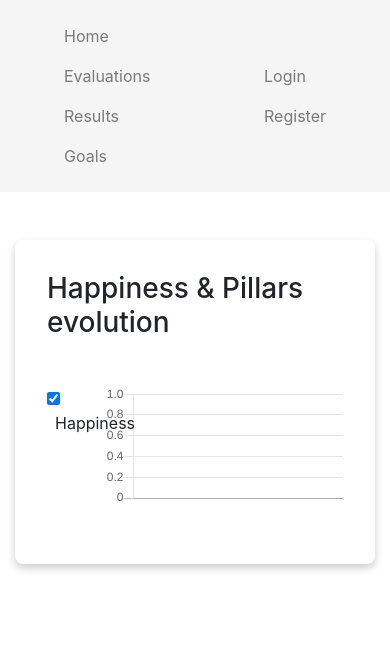
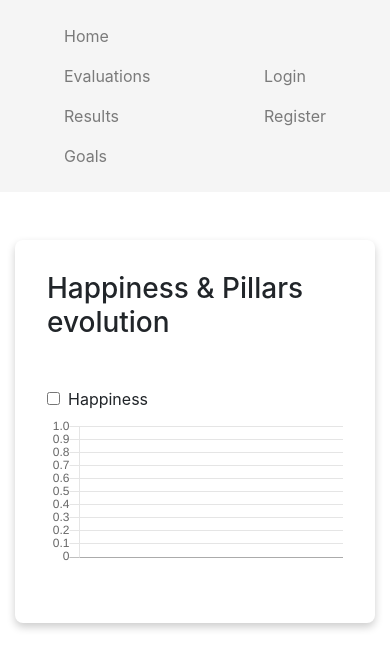
Before and after one commit to SilviuIordache/grow, a Vue app: page /detailedEvolution in a window 390 px wide. Shown: the top 668 px of the page. Built offline with nearby package versions, Linux system fonts and the light colour scheme; no server answers; the database is empty.

Commit message:
Responsiveness adjustment

```diff
--- a/src/views/DetailedEvolution.vue
+++ b/src/views/DetailedEvolution.vue
@@ -3,14 +3,15 @@
     .grow-card
       h3.mb-5 Happiness & Pillars evolution
       .row
-        .col-2
+        .col-12.col-lg-2
           .happiness-checkbox
-            input(type='checkbox' :checked="macarena" @click="macarena = !macarena")
+            input(type='checkbox')
             label.ml-2 Happiness
           .pillar-checkbox-container(v-for="(pillar, index) in pillars")
-            input(type='checkbox' :value="pillar.name" v-model="checkedPillars")
-            label.ml-2 {{ pillar.name }}
-        .col-10
+            .option-container.d-inline
+              input(type='checkbox' :value="pillar.id" v-model="checkedPillars")
+              label.ml-2 {{ pillar.name }}
+        .col-12.col-lg-10
           Happiness-Graph.mb-4(:evaluations="evaluations")
 </template>
 
@@ -27,7 +28,6 @@ export default {
   data() {
     return {
       checkedPillars: [],
-      macarena: true,
       dummy: false,
       evaluations: [],
       loading: false,
```
